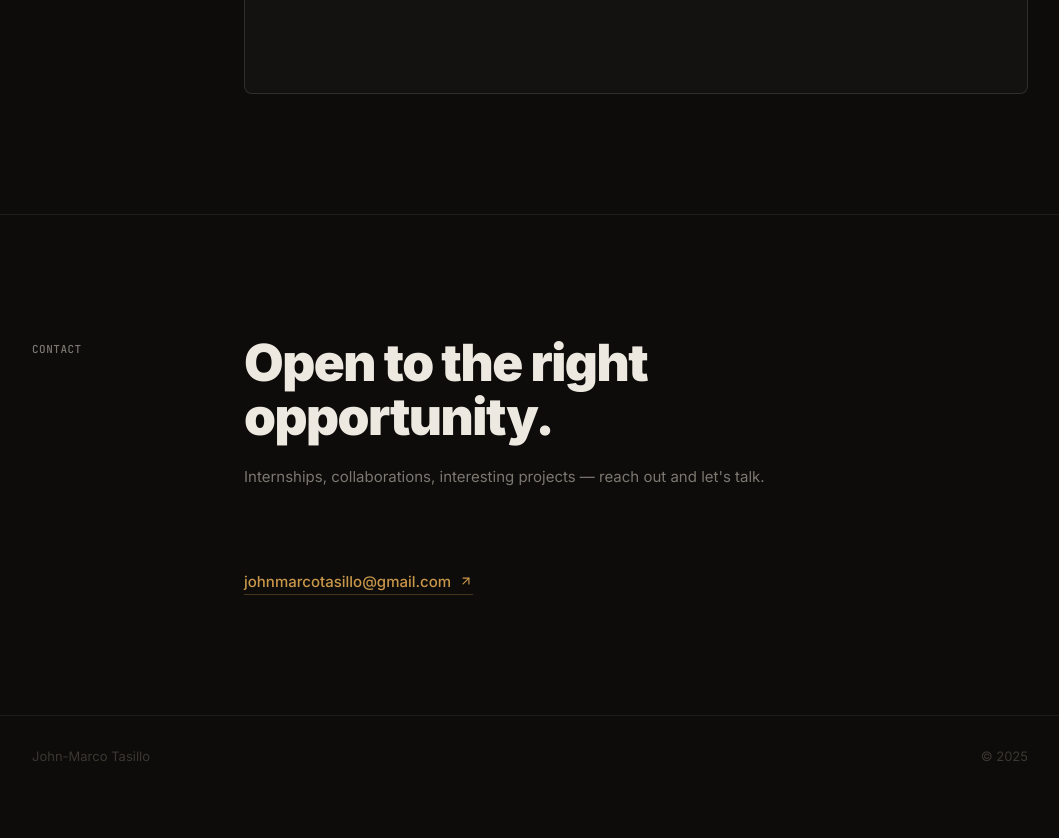
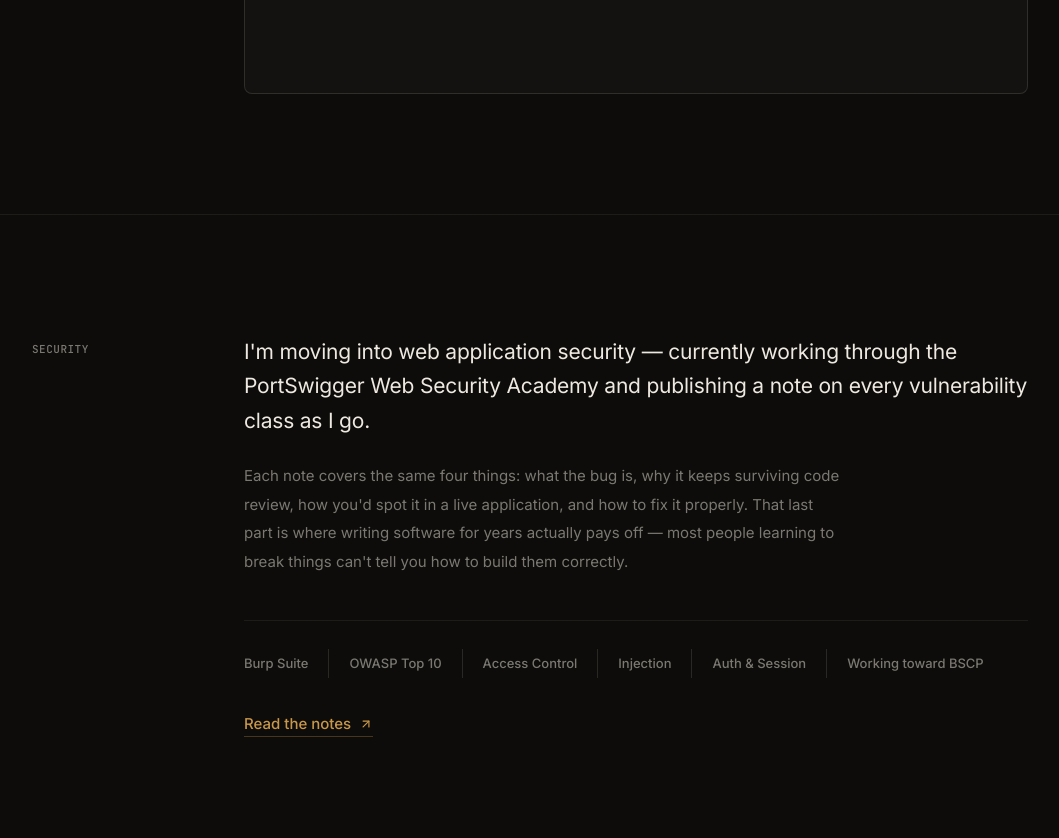
Before and after one commit to johnmarco123/johnmarco123.github.io, a plain HTML site: page index.html in a window 1280 px wide. Shown: the part 1962-2800 px from the top of the page, without its empty margins (110-1169 px from the left). Before the commit the page ends 2758 px from the top, so only its background shows below. Drawn offline with Linux system fonts and the light colour scheme.

Commit message:
claude fixes

```diff
--- a/index.html
+++ b/index.html
@@ -19,6 +19,7 @@
         <nav class="nav-items" aria-label="Site navigation">
             <a href="#about">About</a>
             <a href="#projects">Projects</a>
+            <a href="#security">Security</a>
             <a href="#contact">Contact</a>
             <a href="https://github.com/johnmarco123" target="_blank" rel="noopener" class="nav-ext">
                 GitHub
@@ -86,6 +87,31 @@
                     <div class="proj-frame">
                         <iframe src="p5Projects" id="frame" title="Project preview" loading="lazy"></iframe>
                     </div>
+                </div>
+            </div>
+        </div>
+    </section>
+
+    <!-- SECURITY -->
+    <section class="section" id="security">
+        <div class="wrap">
+            <div class="row" data-reveal>
+                <span class="tag">Security</span>
+                <div class="col">
+                    <p class="statement">I'm moving into web application security — currently working through the PortSwigger Web Security Academy and publishing a note on every vulnerability class as I go.</p>
+                    <p class="body-text">Each note covers the same four things: what the bug is, why it keeps surviving code review, how you'd spot it in a live application, and how to fix it properly. That last part is where writing software for years actually pays off — most people learning to break things can't tell you how to build them correctly.</p>
+                    <ul class="skills" aria-label="Security focus">
+                        <li>Burp Suite</li>
+                        <li>OWASP Top 10</li>
+                        <li>Access Control</li>
+                        <li>Injection</li>
+                        <li>Auth &amp; Session</li>
+                        <li>Working toward BSCP</li>
+                    </ul>
+                    <a href="https://johnmarco123.github.io/web-security-notes/" class="contact-link" target="_blank" rel="noopener">
+                        Read the notes
+                        <svg width="14" height="14" viewBox="0 0 24 24" fill="none" stroke="currentColor" stroke-width="2" stroke-linecap="round" stroke-linejoin="round" aria-hidden="true"><line x1="7" y1="17" x2="17" y2="7"/><polyline points="7 7 17 7 17 17"/></svg>
+                    </a>
                 </div>
             </div>
         </div>
```
